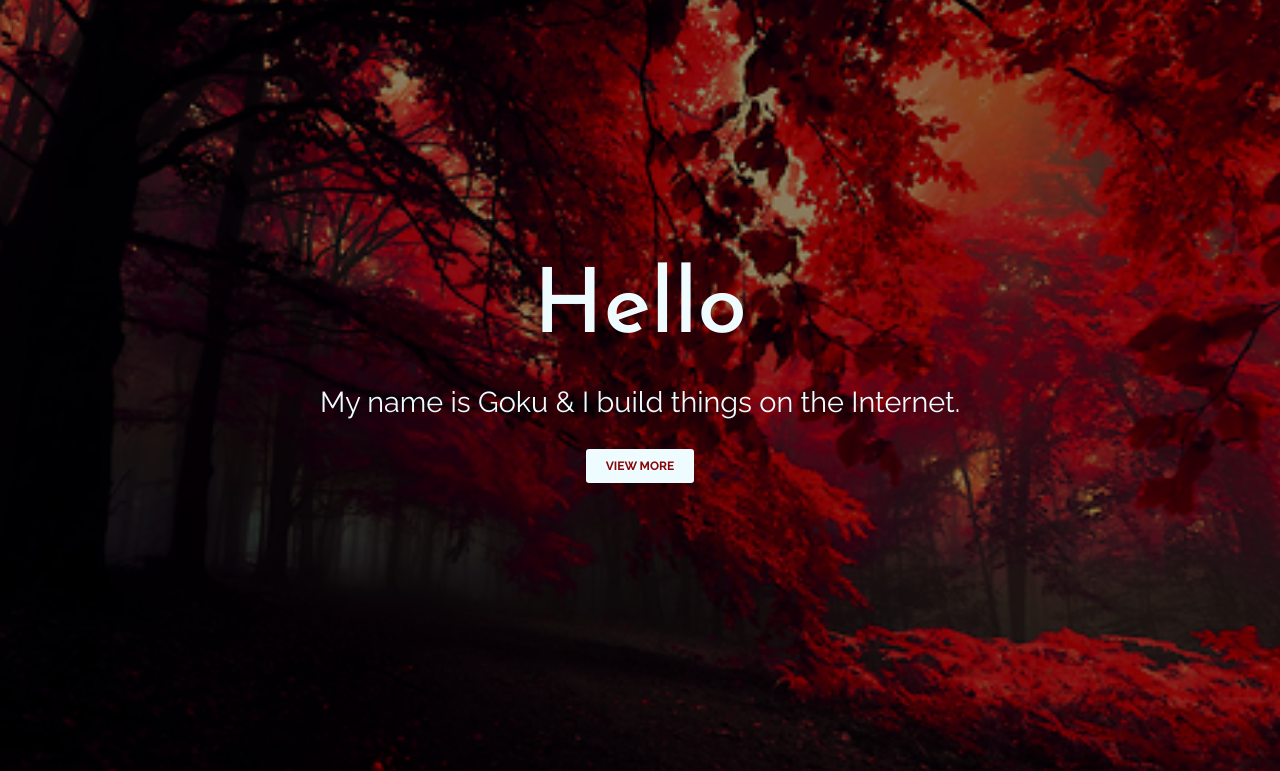
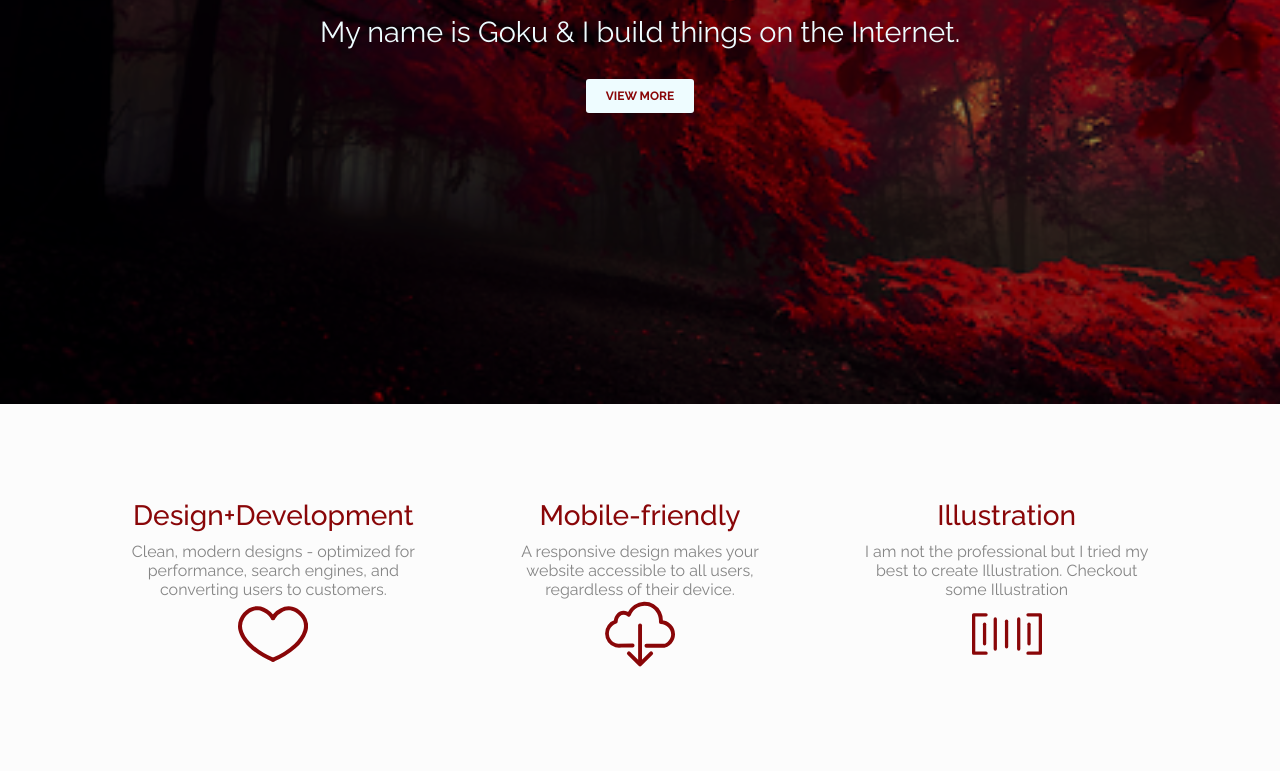
Before and after one commit to Web-Set-Go/team-40, a plain HTML site: page index.html in a window 1280 px wide. Shown: the part 671-1442 px from the top of the page. Drawn offline with Linux system fonts and the light colour scheme.

Commit message:
Add files via upload
Anureet Final

```diff
--- a/index.html
+++ b/index.html
@@ -124,6 +124,17 @@
         </div>
     </div>
 </footer>
+
+<section class="intro" id="sec1">
+    <div class="background-img"></div>
+    <section class="btn-text">
+        <h1>Hello</h1>
+
+        <p>My name is Goku & I build things on the Internet.</p>
+        <a href="#sec2">VIEW MORE</a>
+    </section>
+    <div class="overlay"></div>
+</section>
 <section class="sec section2" id="sec2">
     <div class="container">
         <div class="box right">
@@ -195,10 +206,7 @@
         </div>
     </div>
 </section>
-<section class="intro" id="sec1">
-    <div class="background-img"></div>
-    <section class="btn-text">
-        <h1>Hello</h1>
+
 
         <p>My name is Goku & I build things on the Internet.</p>
         <a href="#sec2">VIEW MORE</a>
```
